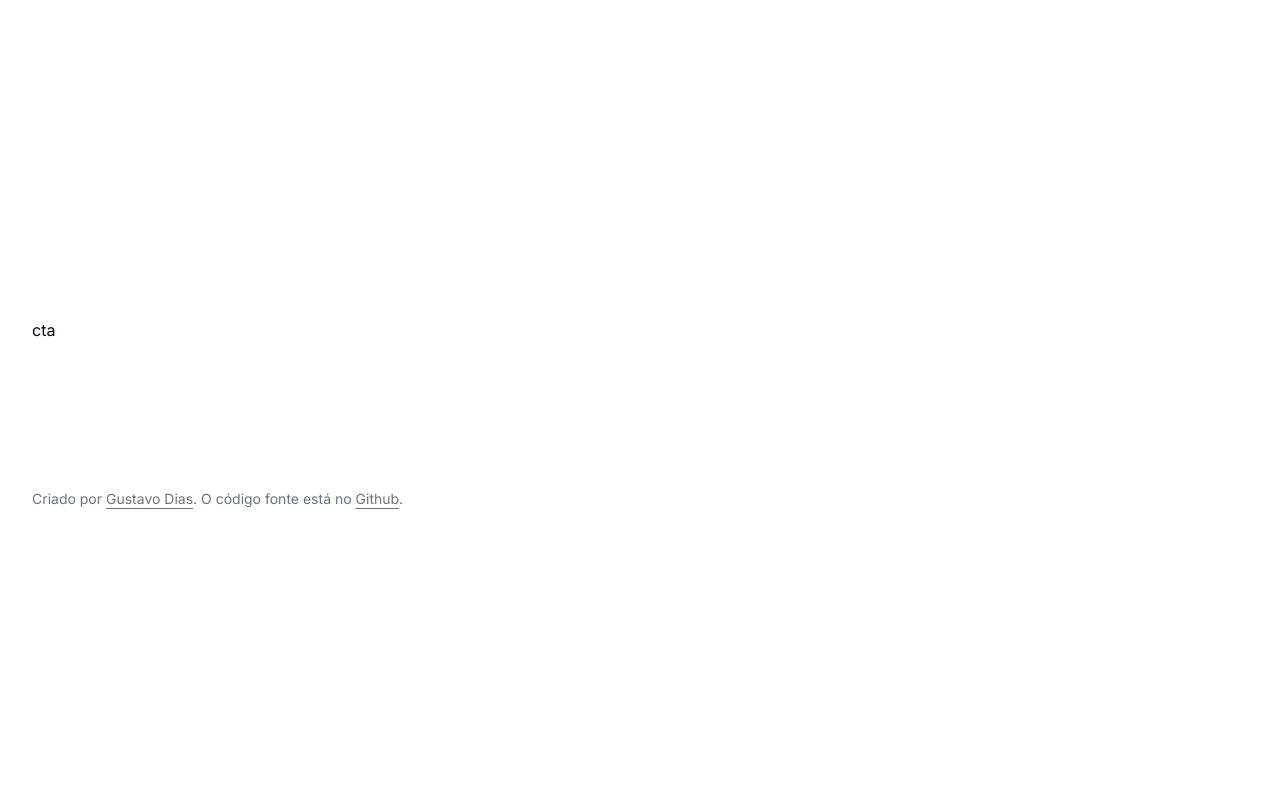
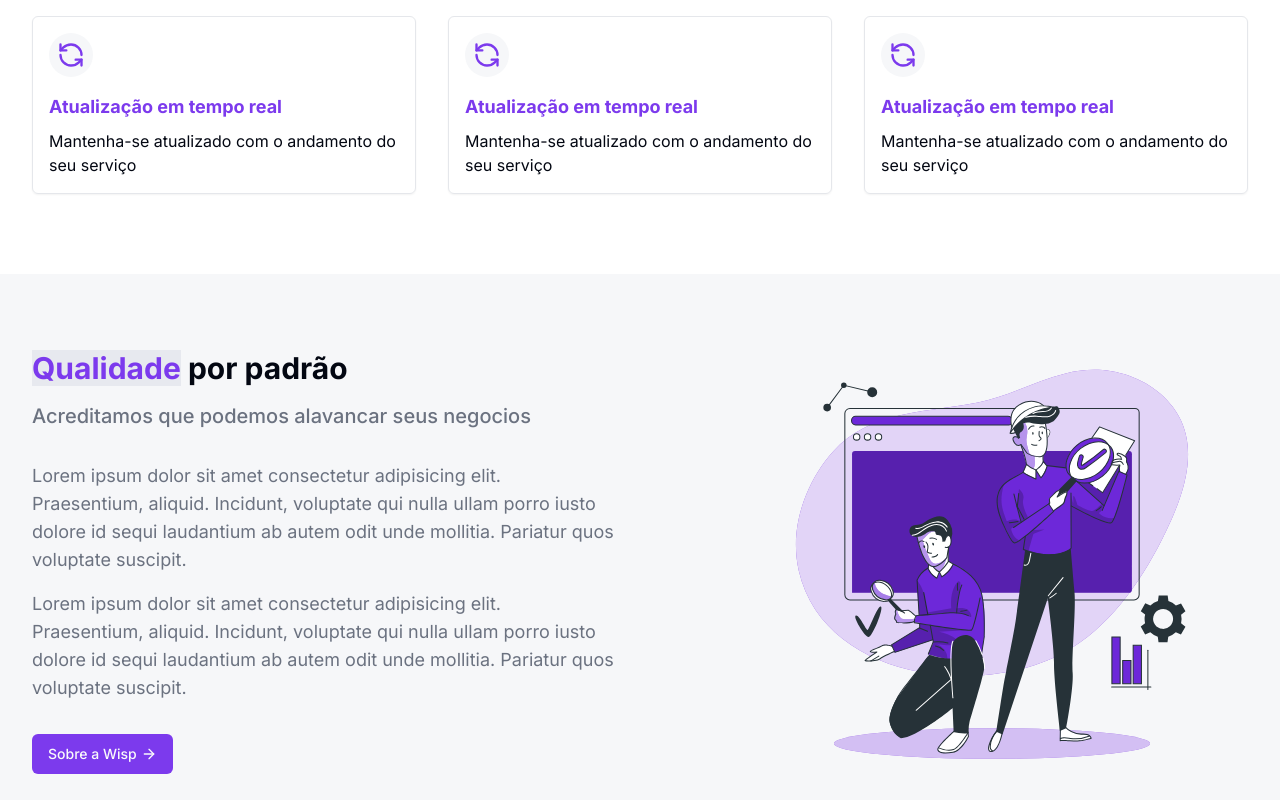
Before and after one commit to charmingruby/apperize, a Next.js app: page / in a window 1280 px wide. Shown: the part 3140-3940 px from the top of the page. Before the commit the page ends 3690 px from the top, so only its background shows below. Built offline with nearby package versions, Linux system fonts and the light colour scheme.

Commit message:
feature item and some page structure

```diff
--- a/src/app/(root)/components/feature-item.tsx
+++ b/src/app/(root)/components/feature-item.tsx
@@ -12,12 +12,15 @@ export function FeatureItem({
   description,
 }: FeatureItemProps) {
   return (
-    <div className="flex gap-2">
-      <Icon className="h-7 text-primary" />
-      <div className="flex flex-col gap-2">
-        <strong className="font-semibold text-primary text-lg">{title}</strong>
-        <span className="text-base">{description}</span>
+    <div className="flex border border-border p-4 flex-col rounded-md shadow-sm">
+      <div className="bg-background-highlight-main w-fit p-2 rounded-full">
+        <Icon className="h-7 w-7 text-primary" />
       </div>
+
+      <strong className="font-semibold text-primary text-lg mt-4">
+        {title}
+      </strong>
+      <span className="text-base mt-2">{description}</span>
     </div>
   )
 }
--- a/src/app/(root)/page.tsx
+++ b/src/app/(root)/page.tsx
@@ -6,6 +6,10 @@ import { FeatureGuarantee } from './components/feature-guarantee'
 import Image from 'next/image'
 import tasksFeedback from '@/assets/tasks-feedback.svg'
 import communication from '@/assets/communication.svg'
+import quality from '@/assets/quality.svg'
+import { Text } from '@/components/ui/text'
+import { Card } from '@/components/ui/card'
+import { Title } from '@/components/title'
 
 export default function Home() {
   return (
@@ -61,13 +65,7 @@ export default function Home() {
         <div className="grid grid-cols-1 md:grid-cols-2 gap-12">
           {/* Content */}
           <div className="flex justify-center flex-col">
-            {/* Title */}
-            <div className="w-fit space-y-4 mb-6 ">
-              <span className="text-primary uppercase tracking-widest font-semibold block">
-                Visualização do progresso
-              </span>
-              <div className="w-1/6 h-0.5 bg-primary" />
-            </div>
+            <Title title="Visualização do progresso" />
 
             <strong className="font-semibold text-3xl">
               Tenha acesso ao andamento do seu projeto
@@ -107,13 +105,7 @@ export default function Home() {
 
           {/* Content */}
           <div className="flex flex-col justify-center">
-            {/* Title */}
-            <div className="w-fit space-y-4 mb-6 ">
-              <span className="text-primary uppercase tracking-widest font-semibold block">
-                Visualização do progresso
-              </span>
-              <div className="w-1/6 h-0.5 bg-primary" />
-            </div>
+            <Title title="Visualização do progresso" />
 
             <strong className="font-semibold text-3xl">
               Tenha acesso ao andamento do seu projeto
@@ -139,7 +131,7 @@ export default function Home() {
       {/* Features */}
       <section className="container py-20">
         {/* Presentation */}
-        <div className="mx-auto text-center mb-12 flex flex-col gap-4">
+        <div className="mx-auto text-center mb-16 flex flex-col gap-4">
           <h2 className="text-4xl font-semibold">
             Funcionalidades para melhorar sua{' '}
             <strong className="text-primary">experiência</strong>
@@ -151,7 +143,7 @@ export default function Home() {
         </div>
 
         {/* Feature list */}
-        <div className="grid grid-cols-1 md:grid-cols-2 lg:grid-cols-3 gap-10">
+        <div className="grid grid-cols-1 md:grid-cols-2 lg:grid-cols-3 gap-8">
           <FeatureItem
             icon={RefreshCcw}
             title="Atualização em tempo real"
@@ -185,18 +177,68 @@ export default function Home() {
         </div>
       </section>
 
-      {/* Conclusion */}
-      <section className="container py-20">
-        <div>
+      {/* Benefits */}
+      <section className="bg-background-highlight-main">
+        <div className="container py-8 grid grid-cols-2 gap-12">
           {/* Content */}
-          <div></div>
+          <div className="flex flex-col justify-center">
+            <span className="text-3xl  font-semibold">
+              <span className="bg-background-highlight-dark text-primary">
+                Qualidade
+              </span>{' '}
+              por padrão
+            </span>
 
-          {/* Demo */}
+            <span className="block text-muted-foreground mt-4 text-xl font-medium">
+              Acreditamos que podemos alavancar seus negocios
+            </span>
+
+            {/* How we can help */}
+            <div className="flex flex-col my-8 gap-4 text-base text-muted-foreground">
+              <Text>
+                Lorem ipsum dolor sit amet consectetur adipisicing elit.
+                Praesentium, aliquid. Incidunt, voluptate qui nulla ullam porro
+                iusto dolore id sequi laudantium ab autem odit unde mollitia.
+                Pariatur quos voluptate suscipit.
+              </Text>
+              <Text>
+                Lorem ipsum dolor sit amet consectetur adipisicing elit.
+                Praesentium, aliquid. Incidunt, voluptate qui nulla ullam porro
+                iusto dolore id sequi laudantium ab autem odit unde mollitia.
+                Pariatur quos voluptate suscipit.
+              </Text>
+            </div>
+
+            <Button className="w-fit flex items-center gap-1">
+              <span>Sobre a Wisp</span>
+              <ArrowRight className="w-4 h-4" />
+            </Button>
+          </div>
+
+          {/* Image */}
+          <div className="flex items-center justify-end">
+            <Image
+              src={quality}
+              alt="Imagem de qualidade"
+              className="w-[32rem]"
+            />
+          </div>
         </div>
       </section>
 
       {/* CTA */}
-      <section className="container py-20">cta</section>
+      <section className="container py-20 flex flex-col">
+        <div className="flex flex-col items-center max-w-2xl mx-auto text-center gap-8 mb-12">
+          <span className="text-primary uppercase tracking-widest font-semibold block">
+            Venha se modernizar conosco
+          </span>
+        </div>
+
+        <div className="grid grid-cols-2 gap-8">
+          <Card>card para pedir</Card>
+          <Card>card de produtos</Card>
+        </div>
+      </section>
     </>
   )
 }
--- /dev/null
+++ b/src/components/title.tsx
@@ -0,0 +1,14 @@
+interface TitleProps {
+  title: string
+}
+
+export function Title({ title }: TitleProps) {
+  return (
+    <div className="w-fit space-y-4 mb-6 ">
+      <span className="text-primary uppercase tracking-widest font-semibold block">
+        {title}
+      </span>
+      <div className="w-1/6 h-0.5 bg-primary" />
+    </div>
+  )
+}
--- a/tailwind.config.js
+++ b/tailwind.config.js
@@ -58,6 +58,7 @@ module.exports = {
           DEFAULT: 'hsl(var(--card))',
           foreground: 'hsl(var(--card-foreground))',
         },
+        'background-highlight': { main: '#F6F7F9', dark: '#E7E9EF' },
         status: {
           pending: {
             main: '#7B51B2',
```
Also changed, not shown: src/assets/quality.svg (added).
